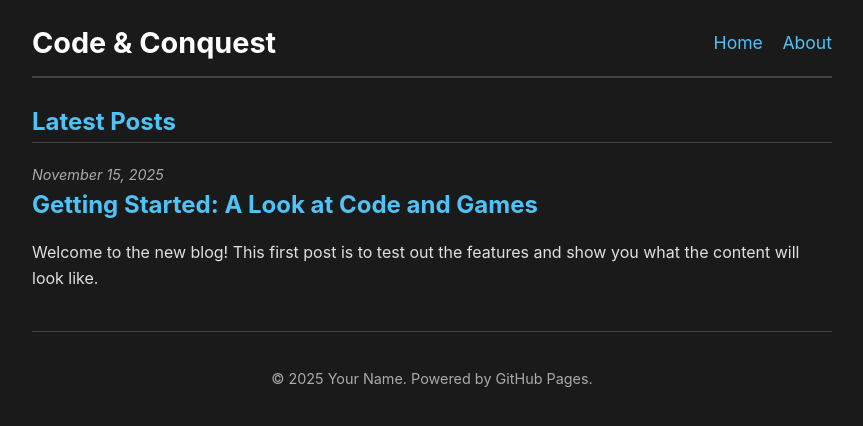
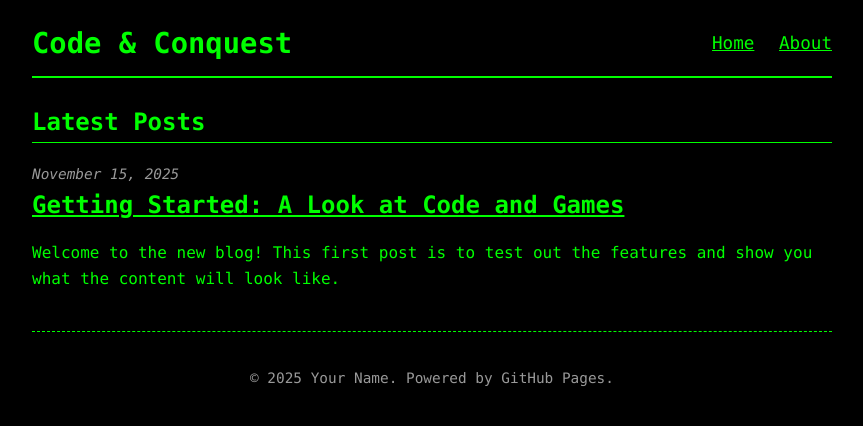
Before and after one commit to RobPiwowarek/RobPiwowarek.github.io, a Jekyll site: the page built from index.md, in a window 1280 px wide. Shown: the top 426 px of the page, without its empty margins (208-1071 px from the left). Built offline with Jekyll 4.4.1, drawn with Linux system fonts in a browser that asks for light colours.

Commit message:
vibecoding improvements

```diff
--- a/_config.yml
+++ b/_config.yml
@@ -7,3 +7,8 @@ github_username: your-username
 # Build Settings
 markdown: kramdown
 highlighter: rouge
+
+# NOWE LINIE - Ustawienia ścieżek (URL)
+# Zastąp 'my-blog-repo-name' nazwą swojego repozytorium
+baseurl: "/my-blog-repo-name"
+url: "https://robpiwowarek.github.io"
--- a/_layouts/default.html
+++ b/_layouts/default.html
@@ -4,15 +4,15 @@
     <meta charset="UTF-8">
     <meta name="viewport" content="width=device-width, initial-scale=1.0">
     <title>{{ page.title }} | {{ site.title }}</title>
-    <link rel="stylesheet" href="/assets/css/style.css">
+    <link rel="stylesheet" href="{{ site.baseurl }}/assets/css/style.css">
 </head>
 <body>
     <div class="container">
         <header class="site-header">
-            <a class="site-title" href="/">{{ site.title }}</a>
+            <a class="site-title" href="{{ site.baseurl }}/">{{ site.title }}</a>
             <nav class="site-nav">
-                <a href="/">Home</a>
-                <a href="/about/">About</a>
+                <a href="{{ site.baseurl }}/">Home</a>
+                <a href="{{ site.baseurl }}/about/">About</a>
             </nav>
         </header>
 
--- a/assets/css/style.css
+++ b/assets/css/style.css
@@ -1,14 +1,15 @@
-/* --- Global Settings & Dark Theme --- */
+/* --- Global Settings: Hacker Theme --- */
 :root {
-    --bg-color: #1a1a1a;
-    --text-color: #e0e0e0;
-    --primary-color: #4fc3f7; /* Light Blue */
-    --surface-color: #2a2a2a;
-    --border-color: #444;
+    --bg-color: #000000;      /* Czysta czerń */
+    --text-color: #00FF00;    /* Jasna zieleń */
+    --primary-color: #00FF00; /* Ta sama zieleń dla linków i nagłówków */
+    --surface-color: #111;   /* Bardzo ciemny szary dla tła */
+    --border-color: #00FF00;  /* Zielona ramka */
+    --font-mono: "SFMono-Regular", Consolas, "Liberation Mono", Menlo, Courier, monospace;
 }
 
 body {
-    font-family: -apple-system, BlinkMacSystemFont, "Segoe UI", Roboto, Helvetica, Arial, sans-serif;
+    font-family: var(--font-mono); /* Czcionka Monospace dla całego tekstu */
     margin: 0;
     padding: 0;
     line-height: 1.6;
@@ -29,21 +30,24 @@ h1, h2, h3, h4, h5, h6 {
 
 a {
     color: var(--primary-color);
-    text-decoration: none;
+    text-decoration: underline; /* Podkreślenie pasuje do stylu retro */
 }
 a:hover {
-    text-decoration: underline;
+    background-color: var(--primary-color);
+    color: var(--bg-color);
+    text-decoration: none;
 }
 
 hr {
     border: 0;
-    border-top: 1px solid var(--border-color);
+    border-top: 1px dashed var(--border-color); /* Zmieniono na linię przerywaną */
 }
 
 img {
     max-width: 100%;
     height: auto;
-    border-radius: 5px;
+    border: 1px solid var(--border-color);
+    filter: grayscale(80%) brightness(0.8); /* Lekki filtr na obrazkach */
 }
 
 /* --- Header & Navigation --- */
@@ -59,11 +63,25 @@ img {
 .site-title {
     font-size: 1.8em;
     font-weight: bold;
-    color: #fff;
+    color: var(--primary-color);
+    text-decoration: none;
 }
 .site-title:hover {
-    text-decoration: none;
+    background-color: transparent;
+    color: var(--primary-color);
 }
+
+/* EFEKT MRUGAJĄCEGO KURSORA */
+.site-title::after {
+    content: '_';
+    opacity: 1;
+    animation: blink 1s step-end infinite;
+}
+@keyframes blink {
+    from, to { opacity: 1; }
+    50% { opacity: 0; }
+}
+
 
 .site-nav a {
     margin-left: 15px;
@@ -85,12 +103,11 @@ img {
 .post-list .post-date {
     display: block;
     font-size: 0.9em;
-    color: #aaa;
+    color: #999; /* Przygaszona zieleń/szarość */
 }
 .post-list .post-link {
     font-size: 1.5em;
     font-weight: bold;
-    color: var(--primary-color);
 }
 .post-list p {
     margin-top: 5px;
@@ -103,10 +120,10 @@ img {
 }
 .post-date {
     font-style: italic;
-    color: #aaa;
+    color: #999;
 }
 
-/* --- Blockquotes (for game quotes!) --- */
+/* --- Blockquotes --- */
 blockquote {
     border-left: 5px solid var(--primary-color);
     background-color: var(--surface-color);
@@ -123,7 +140,7 @@ blockquote cite {
 
 /* --- Code Blocks (Programming) --- */
 pre, code {
-    font-family: "SFMono-Regular", Consolas, "Liberation Mono", Menlo, Courier, monospace;
+    font-family: var(--font-mono);
     font-size: 0.9em;
 }
 
@@ -131,20 +148,20 @@ pre, code {
 code {
     background-color: var(--surface-color);
     padding: 3px 5px;
-    border-radius: 4px;
+    border: 1px solid #333;
 }
 
 /* Code blocks */
 pre.highlight, pre {
-    background-color: #23241f; /* Monokai-ish background */
+    background-color: var(--surface-color);
     padding: 15px;
-    border-radius: 5px;
     overflow-x: auto;
     border: 1px solid var(--border-color);
 }
 pre code {
     background-color: transparent;
     padding: 0;
+    border: none;
 }
 
 /* --- Footer --- */
@@ -152,8 +169,8 @@ pre code {
     text-align: center;
     margin-top: 40px;
     padding-top: 20px;
-    border-top: 1px solid var(--border-color);
-    color: #aaa;
+    border-top: 1px dashed var(--border-color);
+    color: #999;
     font-size: 0.9em;
 }
 
```
